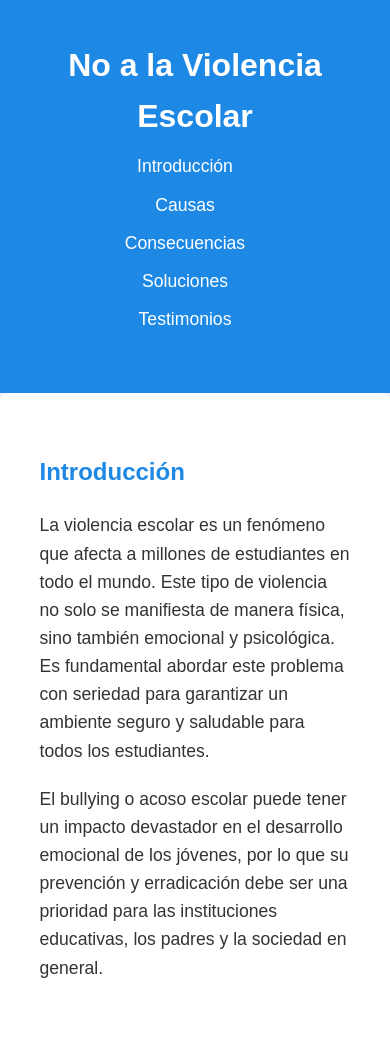
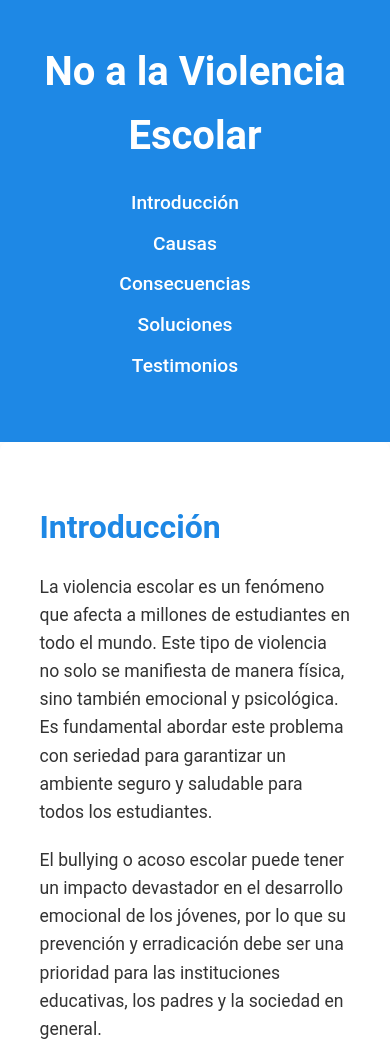
Before and after one commit to noalvinc/noalvinc, a plain HTML site: page index.html in a window 390 px wide. Shown: the top 1046 px of the page. Drawn offline with Linux system fonts and the light colour scheme.

Commit message:
Update styles.css

```diff
--- a/styles.css
+++ b/styles.css
@@ -5,11 +5,14 @@
     box-sizing: border-box;
 }
 
+/* Importación de la fuente Roboto desde Google Fonts */
+@import url('https://fonts.googleapis.com/css2?family=Roboto:wght@400;500;700&display=swap');
+
 /* Estilo del cuerpo de la página */
 body {
-    font-family: 'Arial', sans-serif;
-    background-color: #f4f4f4;
-    color: #333;
+    font-family: 'Roboto', sans-serif;
+    background-color: #ffffff;  /* Blanco */
+    color: #333; /* Gris oscuro para el texto */
     line-height: 1.6;
 }
 
@@ -22,14 +25,16 @@ body {
 
 /* Estilos para el encabezado */
 header {
-    background-color: #1E88E5;
+    background-color: #1E88E5; /* Azul */
     color: white;
     padding: 20px 0;
     text-align: center;
 }
 
 header h1 {
-    font-size: 2.5rem;
+    font-size: 3rem;
+    font-weight: 700;
+    margin-bottom: 10px;
 }
 
 header nav ul {
@@ -45,7 +50,8 @@ header nav ul li {
 header nav ul li a {
     color: white;
     text-decoration: none;
-    font-size: 1.1rem;
+    font-size: 1.2rem;
+    font-weight: 500;
 }
 
 header nav ul li a:hover {
@@ -62,8 +68,9 @@ section {
 }
 
 section h2 {
-    font-size: 2rem;
-    color: #1E88E5;
+    font-size: 2.5rem;
+    color: #1E88E5; /* Azul */
+    font-weight: 700;
     margin-bottom: 20px;
 }
 
@@ -79,31 +86,31 @@ ul {
 }
 
 ul li {
-    font-size: 1rem;
+    font-size: 1.1rem;
     margin-bottom: 10px;
 }
 
 ul li strong {
-    color: #1E88E5;
+    color: #1E88E5; /* Azul */
 }
 
 /* Estilo para los testimonios */
 blockquote {
     background-color: #f4f4f4;
-    border-left: 5px solid #1E88E5;
+    border-left: 5px solid #1E88E5; /* Azul */
     padding: 15px;
     margin: 20px 0;
     font-style: italic;
 }
 
 blockquote p {
-    font-size: 1rem;
+    font-size: 1.2rem;
     color: #555;
 }
 
 /* Estilos del pie de página */
 footer {
-    background-color: #1E88E5;
+    background-color: #1E88E5; /* Azul */
     color: white;
     text-align: center;
     padding: 15px 0;
@@ -111,6 +118,7 @@ footer {
 
 footer p {
     font-size: 1rem;
+    font-weight: 400;
 }
 
 /* Estilo para enlaces de navegación cuando se pasa el ratón */
@@ -125,7 +133,7 @@ a:hover {
     }
 
     header h1 {
-        font-size: 2rem;
+        font-size: 2.5rem;
     }
 
     header nav ul {
@@ -138,7 +146,7 @@ a:hover {
     }
 
     section h2 {
-        font-size: 1.5rem;
+        font-size: 2rem;
     }
 
     footer p {
```
